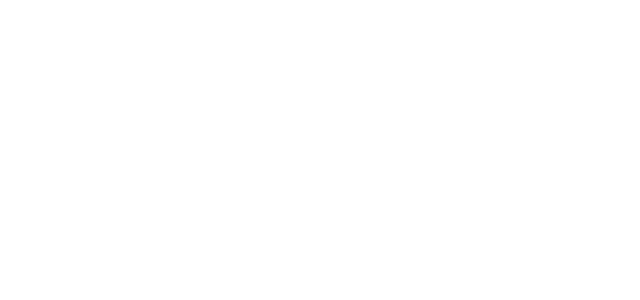
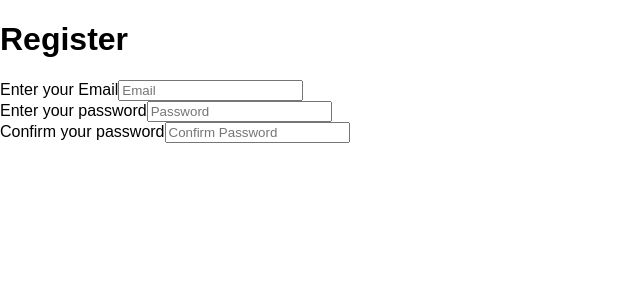
Before and after one commit to HseinKt/Code-Editor, a React (Create React App) app in the folder code_editor/: page /register in a window 1280 px wide. Before the commit this address had no page. Shown: the top 300 px of the page, without its empty margins (0-640 px from the left). Built offline with nearby package versions, Linux system fonts and the light colour scheme.

Commit message:
Added some elements in the registration page

```diff
--- a/code_editor/src/App.js
+++ b/code_editor/src/App.js
@@ -3,6 +3,7 @@
 import CodingPage from "./pages/coding_page";
 import LandingPage from "./pages/landing_page";
 import SearchingPage from "./pages/search_page";
+import Register from "./components/register_page/register";
 
 function App() {
   return (
@@ -11,6 +12,7 @@
         <Route path="/coding_page" element={<CodingPage />} />
 
         <Route path="/search_page" element={<SearchingPage />} />
+        <Route path="/register" element={<Register />} />
         <Route path="/" element={<LandingPage />} />
       </Routes>
     </>
--- /dev/null
+++ b/code_editor/src/components/register_page/register.js
@@ -0,0 +1,26 @@
+const register = ()=>{
+  return(
+    <div className="reg-container">
+      <div className="register-container">
+        <h1 className="register-title">Register</h1>
+        <div className="register-form">
+          <div>
+            <label htmlFor="email">Enter your Email</label>
+            <input id="email" placeholder="Email" />
+          </div>
+          <div>
+            <label htmlFor="password">Enter your password</label>
+            <input id="password" type="password" placeholder="Password" />
+          </div>
+          <div>
+            <label htmlFor="confirmpassword">Confirm your password</label>
+            <input id="confirmpassword" type="password" placeholder="Confirm Password" />
+          </div>
+        </div>
+      </div>
+  </div>
+
+  )
+}
+
+export default register
```
